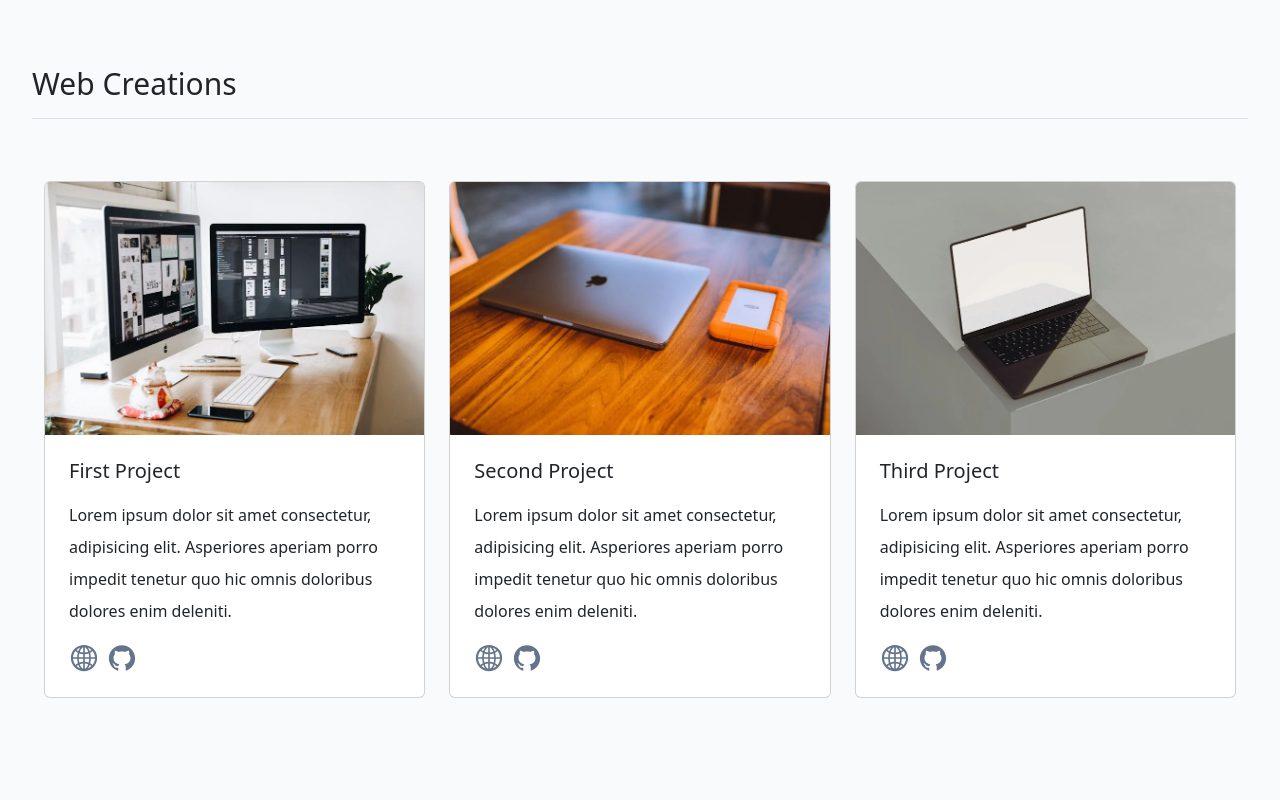
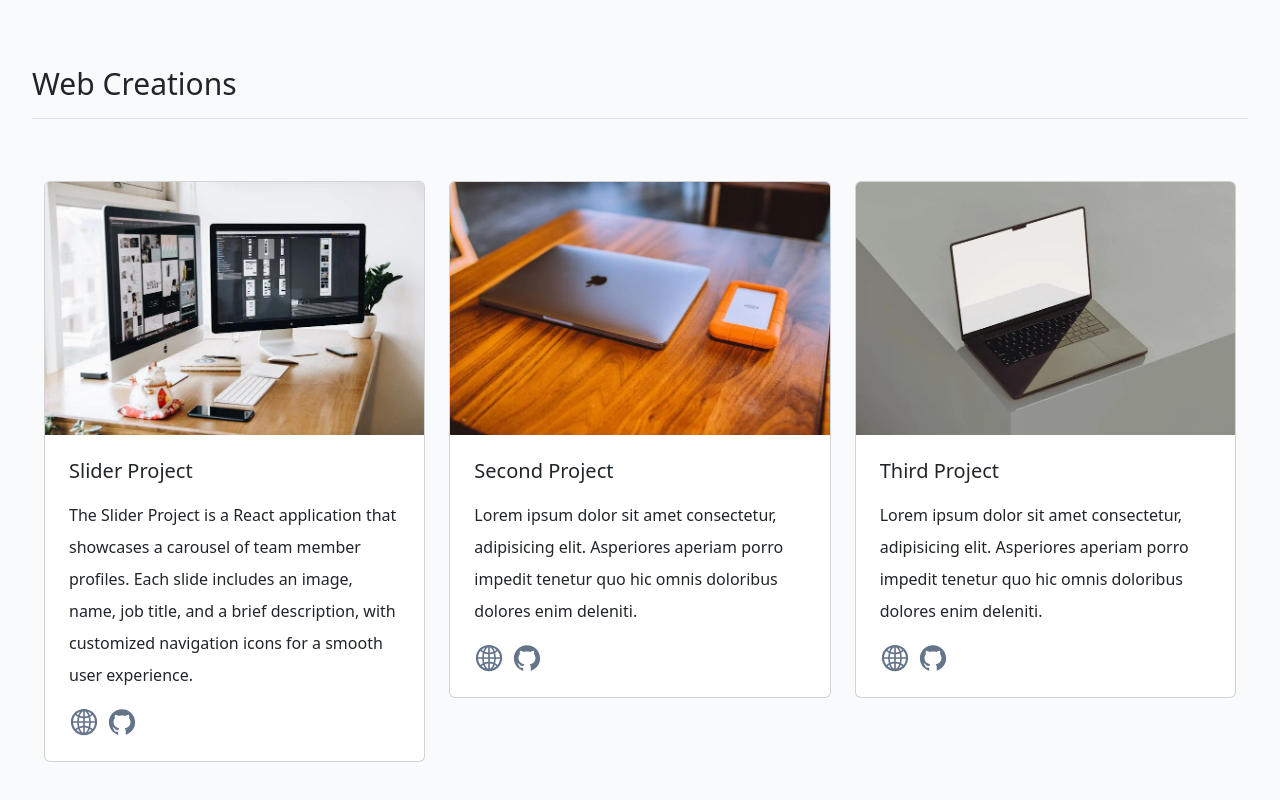
Before and after one commit to Poornima545/React-Portfolio, a React (Create React App) app: page / in a window 1280 px wide. Shown: the part 1957-2757 px from the top of the page. Built offline with nearby package versions, Linux system fonts and the light colour scheme.

Commit message:
fixing netlify issue

```diff
--- a/src/components/Projects/FirstProject.js
+++ b/src/components/Projects/FirstProject.js
@@ -7,8 +7,8 @@ export default function FirstProject() {
             <div className="card">
                 <img src={FirstImage} className="card-img-top" alt="First Image" />
                 <div className="card-body p-4">
-                    <h5 className="card-title">First Project</h5>
-                    <p className="card-text lh-lg mt-3">Lorem ipsum dolor sit amet consectetur, adipisicing elit. Asperiores aperiam porro impedit tenetur quo hic omnis doloribus dolores enim deleniti.</p>
+                    <h5 className="card-title">Slider Project</h5>
+                    <p className="card-text lh-lg mt-3">The Slider Project is a React application that showcases a carousel of team member profiles. Each slide includes an image, name, job title, and a brief description, with customized navigation icons for a smooth user experience.</p>
                     <div className='d-flex align-items-center'>
                         <a href="https://www.example.com"
                             target="_blank"
@@ -16,7 +16,7 @@ export default function FirstProject() {
                             className='me-2 icon'>
                             <AiOutlineGlobal size={30} />
                         </a>
-                        <a href="https://github.com/Poornima545"
+                        <a href="https://github.com/Poornima545/react-projects/pull/1"
                             target="_blank"
                             rel="noopener noreferrer"
                             className='me-2 icon'>
```
